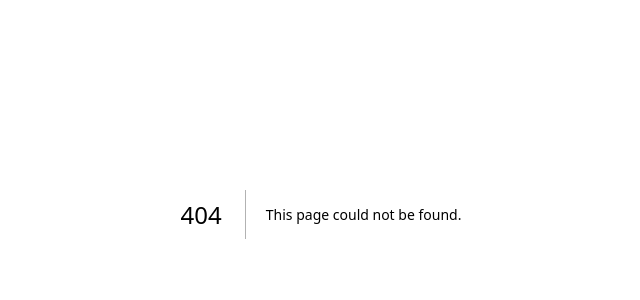
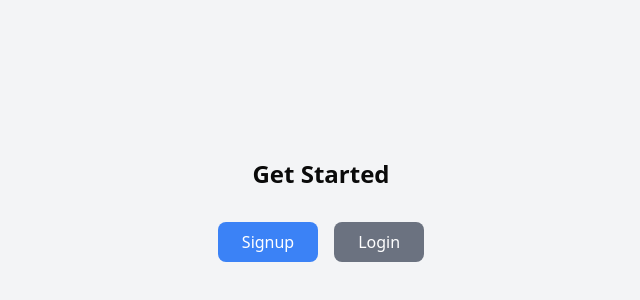
Before and after one commit to prakhar17072004/Babu_Project, a Next.js app: page /GetStart in a window 1280 px wide. Before the commit this address had no page. Shown: the part 186-486 px from the top of the page, without its empty margins (319-959 px from the left). Built offline with nearby package versions, Linux system fonts and the light colour scheme.

Commit message:
getstart page is added

```diff
--- /dev/null
+++ b/src/app/GetStart/page.tsx
@@ -0,0 +1,50 @@
+import { useState } from "react";
+
+export default function GetStarted() {
+  const [showSignup, setShowSignup] = useState(false);
+
+  return (
+    <div className="flex justify-center items-center h-screen bg-gray-100">
+      {!showSignup ? (
+        <div className="text-center">
+          <h1 className="text-2xl font-bold mb-6">Get Started</h1>
+          <button
+            className="px-6 py-2 bg-blue-500 text-white rounded-lg m-2"
+            onClick={() => setShowSignup(true)}
+          >
+            Signup
+          </button>
+          <button className="px-6 py-2 bg-gray-500 text-white rounded-lg m-2">
+            Login
+          </button>
+        </div>
+      ) : (
+        <div className="bg-white p-6 rounded-lg shadow-lg">
+          <h2 className="text-xl font-bold mb-4">Signup</h2>
+          <form>
+            <input
+              type="text"
+              placeholder="Email or Phone No"
+              className="w-full p-2 border rounded mb-3"
+            />
+            <input
+              type="password"
+              placeholder="Password"
+              className="w-full p-2 border rounded mb-3"
+            />
+            <div className="w-full h-12 bg-gray-200 flex items-center justify-center mb-3">
+              CAPTCHA
+            </div>
+            <button className="w-full bg-blue-500 text-white p-2 rounded">Signup</button>
+          </form>
+          <button
+            className="mt-4 text-blue-500"
+            onClick={() => setShowSignup(false)}
+          >
+            Back
+          </button>
+        </div>
+      )}
+    </div>
+  );
+}
```
